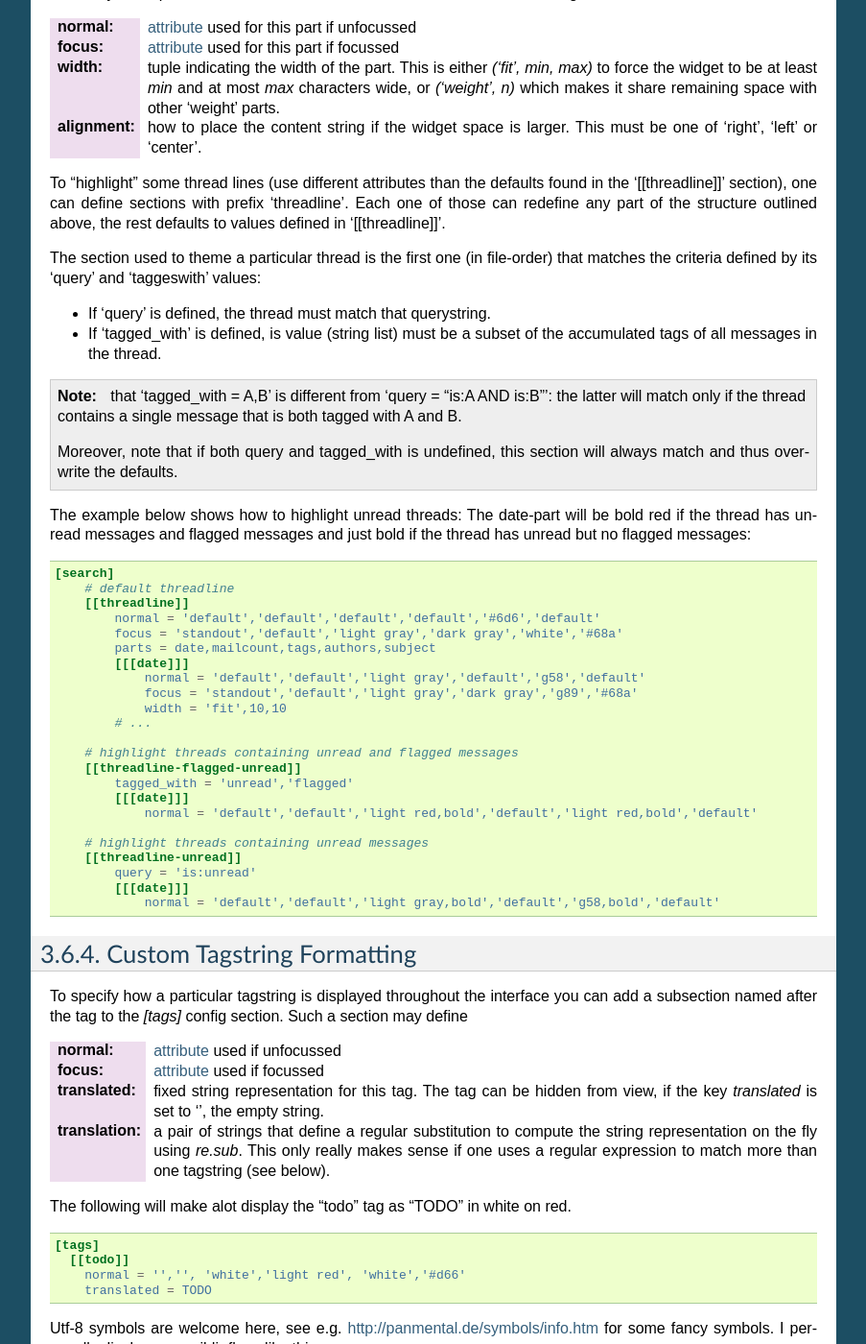
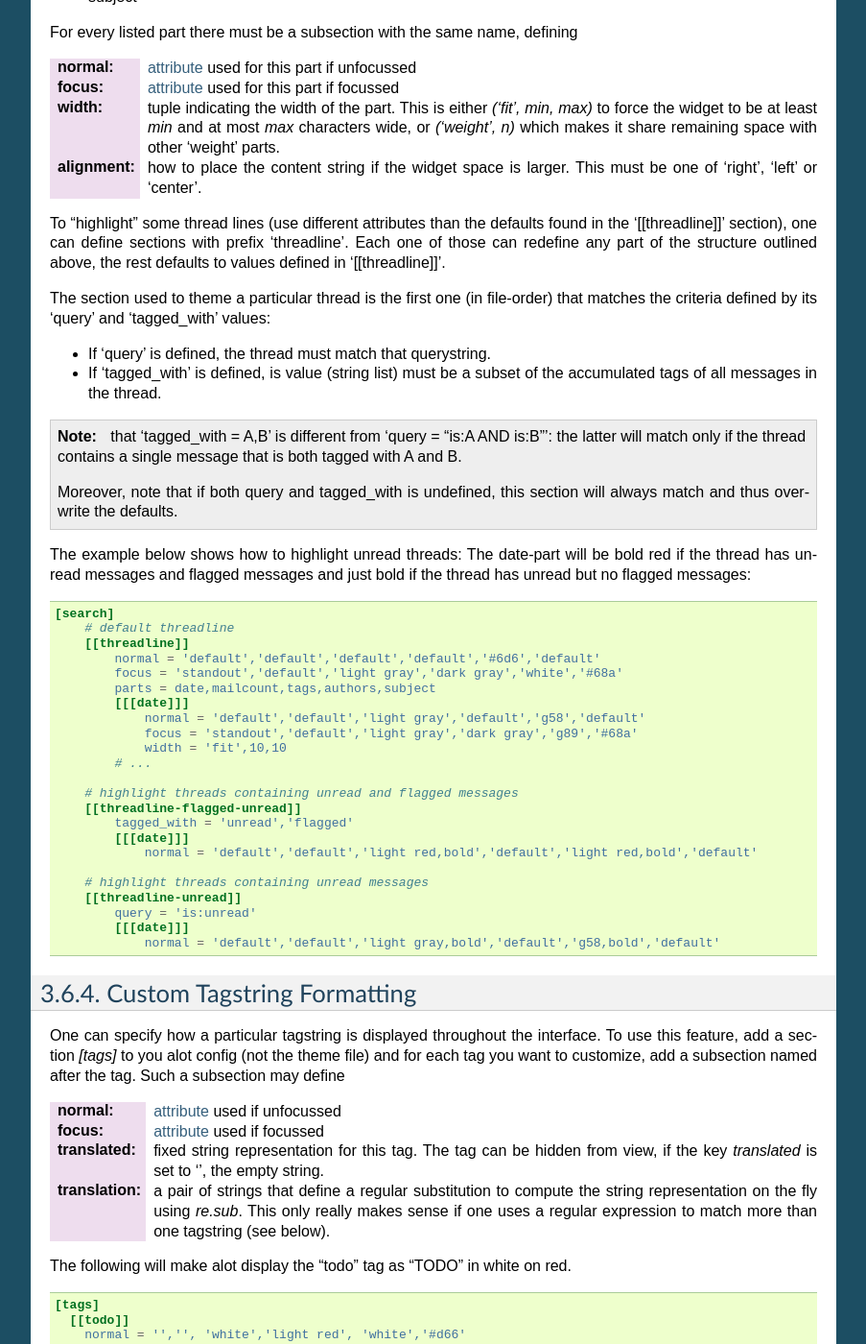
Before and after one commit to pazz/alot, a Sphinx documentation site: the page built from docs/source/configuration/theming.rst, in a window 1280 px wide and 1400 px high, scrolled down 1115 px. Shown: the whole window at 96% size, without its empty margins (198-1101 px from the left). Built offline with Sphinx 7.4.7, drawn with Linux system fonts in a browser that asks for light colours; some of the changed text lies outside the part shown.

Commit message:
doc: polish theming docs
close issue #651

```diff
--- a/docs/source/configuration/theming.rst
+++ b/docs/source/configuration/theming.rst
@@ -6,6 +6,9 @@
 from option `colourmode` config value. The default is 256, which scales down depending on how many colours your
 terminal supports.
 
+Most parts of the user interface can be individually coloured to your liking.
+To make it easier to switch between or share different such themes, they are defined in separate
+files (see below for the exact format).
 To specify the theme to use, set the :ref:`theme <theme>` config option to the name of a theme-file.
 A file by that name will be looked up in the path given by the :ref:`themes_dir <themes-dir>` config setting
 which defaults to :file:`~/.config/alot/themes/`.
@@ -82,7 +85,7 @@
 values defined in '[[threadline]]'.
 
 The section used to theme a particular thread is the first one (in file-order) that matches
-the criteria defined by its 'query' and 'taggeswith' values:
+the criteria defined by its 'query' and 'tagged_with' values:
 
 * If 'query' is defined, the thread must match that querystring.
 * If 'tagged_with' is defined, is value (string list)  must be a subset of the accumulated tags of all messages in the thread.
@@ -129,9 +132,10 @@
 Custom Tagstring Formatting
 ---------------------------
 
-To specify how a particular tagstring is displayed throughout the interface you can
-add a subsection named after the tag to the `[tags]` config section.
-Such a section may define
+One can specify how a particular tagstring is displayed throughout the interface. To use this
+feature, add a section `[tags]` to you alot config (not the theme file)
+and for each tag you want to customize, add a subsection named after the tag.
+Such a subsection may define
 
 :normal: :ref:`attribute <config.theming.attributes>` used if unfocussed
 :focus: :ref:`attribute <config.theming.attributes>` used if focussed
```
